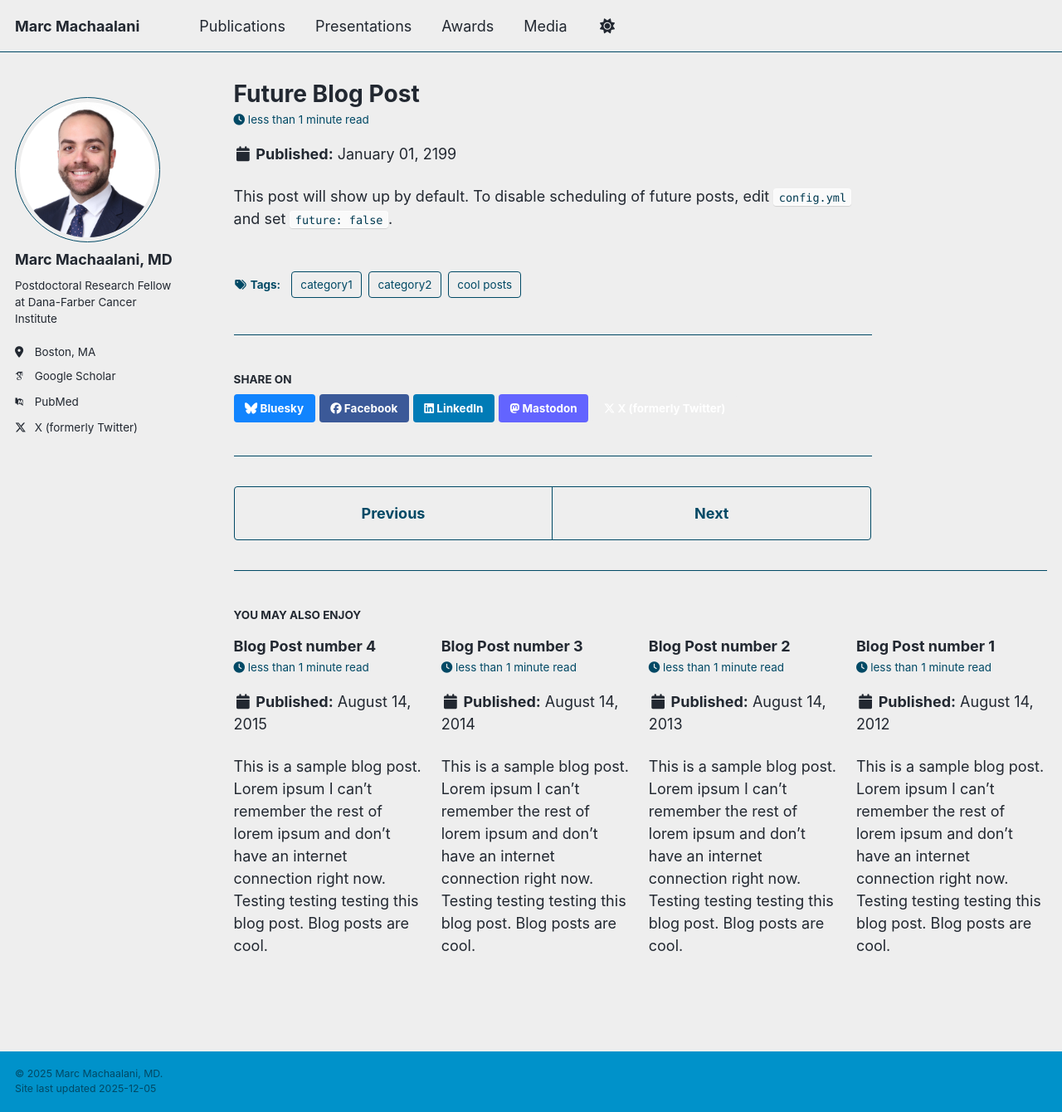
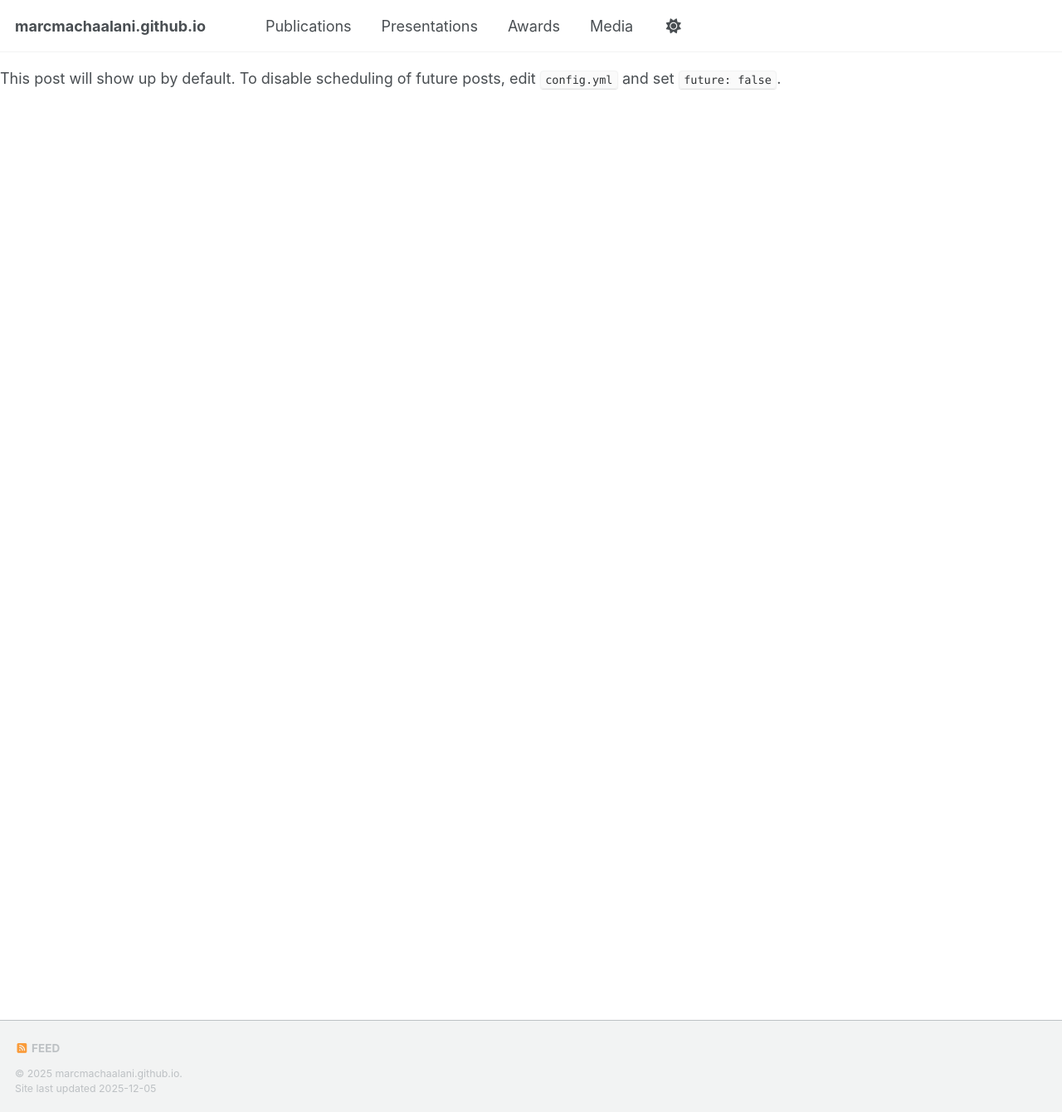
Before and after one commit to MarcMachaalani/marcmachaalani.github.io, a Jekyll site: the page built from _posts/2199-01-01-future-post.md, in a window 1280 px wide and 1340 px high. Shown: the whole window at 83% size. Built offline with Jekyll 4.4.1, drawn with Linux system fonts in a browser that asks for light colours; some web fonts are replaced; a script bundle is joined from its source files by our own code; our own code applies the rules of GitHub Pages for plain Markdown files; library files that are not in the unit come from our copies; some of the changed lines change nothing that is shown.

Commit message:
Update _config.yml

```diff
--- a/_config.yml
+++ b/_config.yml
@@ -1,4 +1,4 @@
-# Welcome to Jekyll!
+a# Welcome to Jekyll!
 #
 # This config file is meant for settings that affect your entire site, values
 # which you are expected to set up once and rarely need to edit after that.
@@ -8,7 +8,7 @@
 
 # Basic Site Settings
 locale                   : "en-US"
-site_theme               : "air" # Currently available options are "default", "air"
+site_theme               : "default" # Currently available options are "default", "air"
 title                    : "Marc Machaalani"
 title_separator          : "-"
 name                     : &name "Marc Machaalani, MD"
@@ -26,9 +26,9 @@ author:
   avatar           : "Machaalani_Marc_square.jpg"
   name             : "Marc Machaalani, MD"
   pronouns         : # example: "she/her"
-  bio              : "Postdoctoral Research Fellow at Dana-Farber Cancer Institute"
+  bio              : "Postdoctoral Research Fellow"
   location         : "Boston, MA"
-  employer         : #
+  employer         : "Dana-Farber Cancer Institute"
   uri              : # URL
   email            : #
 
@@ -38,11 +38,11 @@ author:
   googlescholar    : "https://scholar.google.com/citations?user=hYkqkEUAAAAJ"
   inspire-hep      : # URL
   impactstory      : # URL
-  orcid            : #"https://orcid.org/0000-0002-6708-9922"
+  orcid            : "https://orcid.org/0000-0002-6708-9922"
   semantic         : # URL
   ssrn             : # URL
   pubmed           : "https://www.ncbi.nlm.nih.gov/pubmed/?term=machaalani+m"
-  researchgate     : # URL
+  researchgate     : "https://www.researchgate.net/profile/Marc-Machaalani"
   scopus           : # URL
   zotero           : # URL
 
@@ -110,7 +110,7 @@ media_category:
 # Site Settings
 teaser                   :  # filename of teaser fallback teaser image placed in /images/ for social media previews
 breadcrumbs              : false # true, false (default)
-words_per_minute         : 160
+words_per_minute         : 180
 future                   : true
 read_more                : "disabled" # if enabled, adds "Read more" links to excerpts
 talkmap_link             : false      #change to true to add link to talkmap on talks page
```
